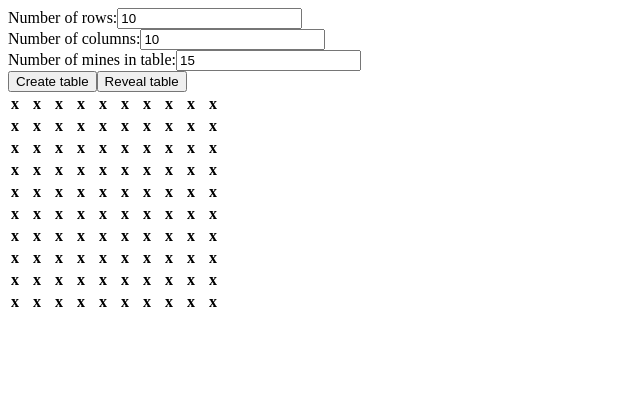
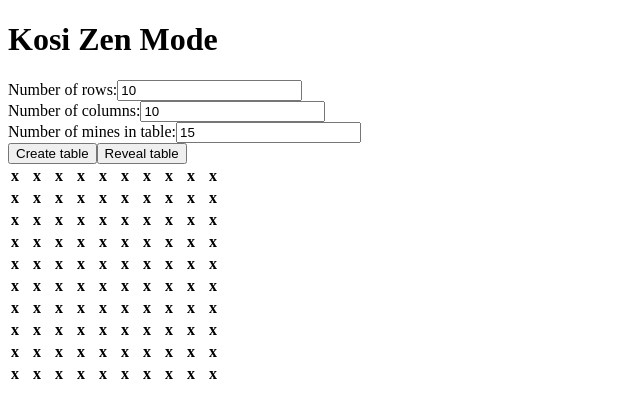
Before and after one commit to Bozjator/minesweeper, an Angular app: page / in a window 1280 px wide. Shown: the top 418 px of the page, without its empty margins (0-640 px from the left). Built offline with nearby package versions, Linux system fonts and the light colour scheme.

Commit message:
added zen mode

```diff
--- a/src/app/app.component.html
+++ b/src/app/app.component.html
@@ -1,3 +1,5 @@
+<h1>Kosi Zen Mode
+</h1>
 <label for="num-of-rows">Number of rows:</label>
 <input type="number" id="num-of-rows" #numOfRowsUserInput [value]="numOfRows">
 <br />
```
